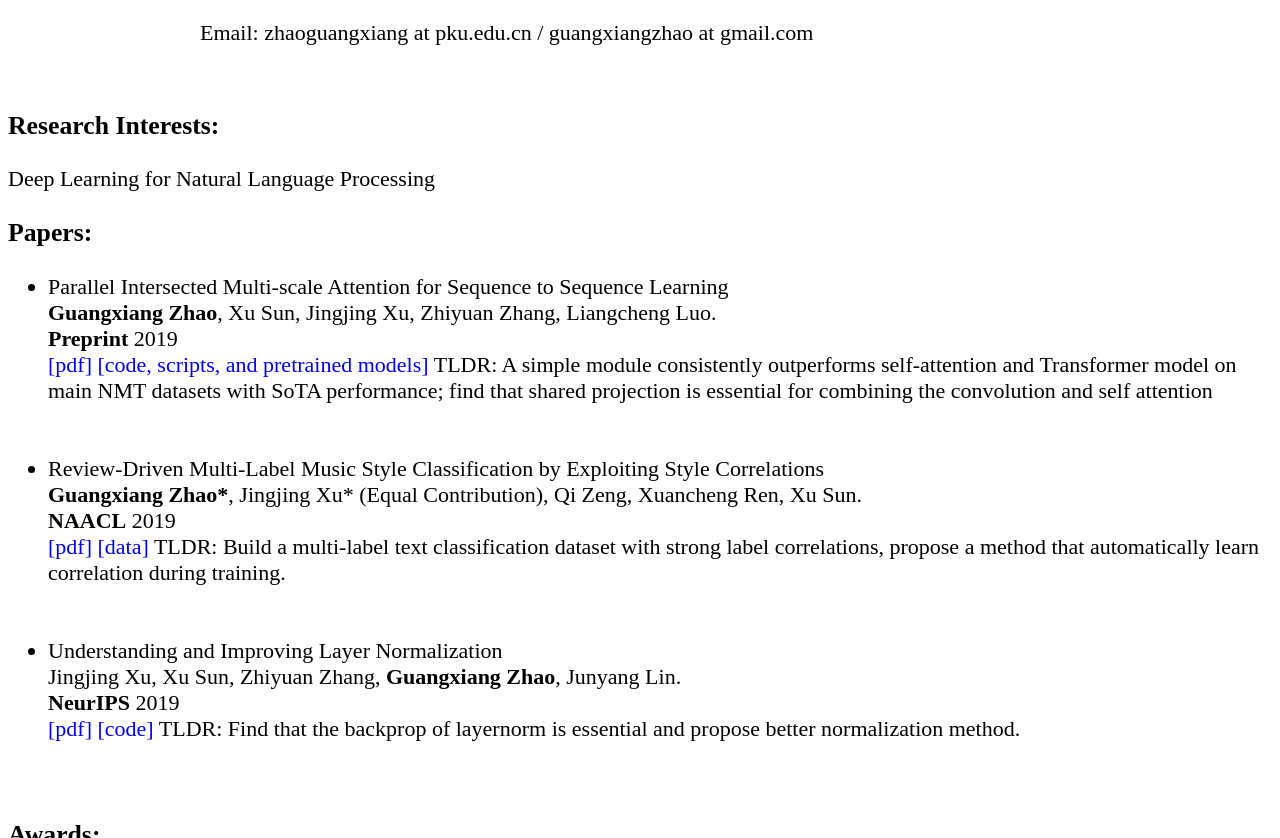
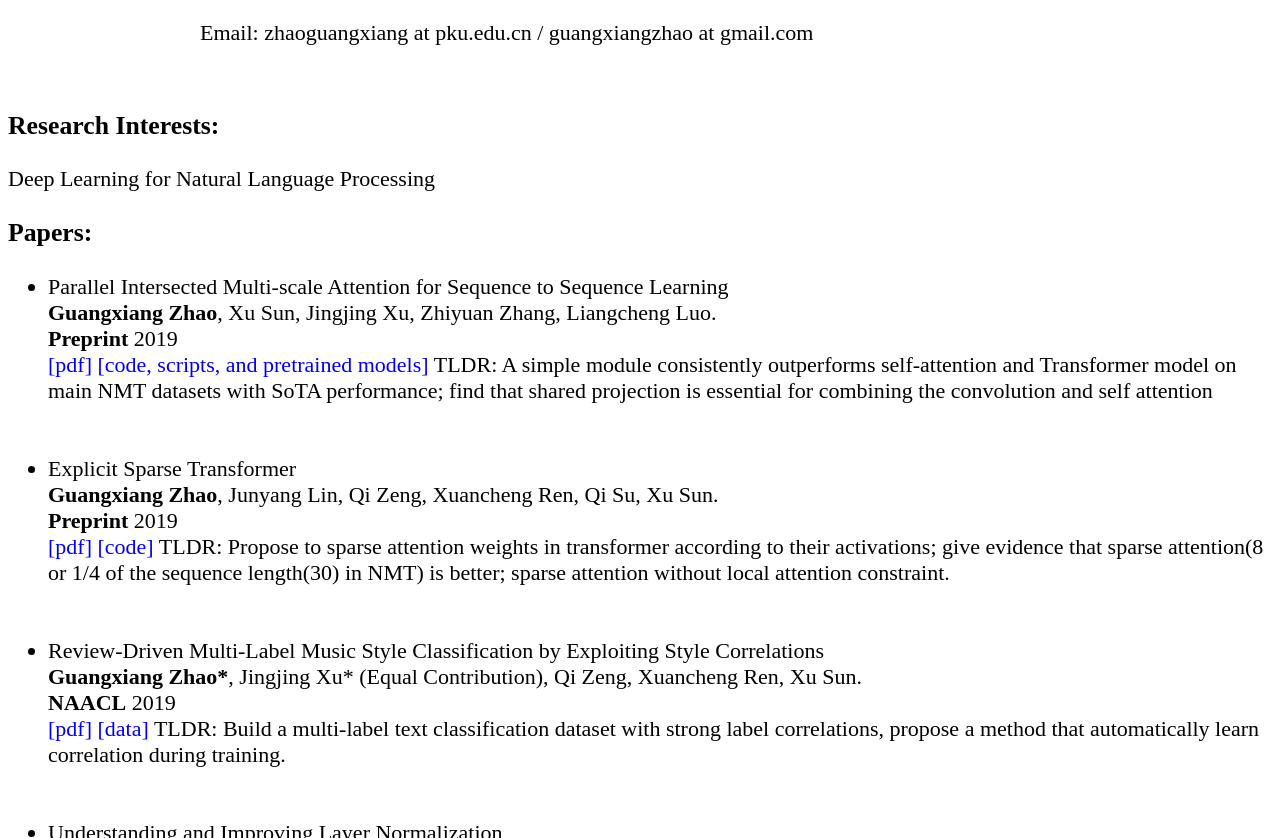
Before and after one commit to zhaoguangxiang/zhaoguangxiang.github.io, a plain HTML site: page index.html in a window 1280 px wide. Shown: the part 312-1150 px from the top of the page. Drawn offline with Linux system fonts and the light colour scheme.

Commit message:
Update index.html

```diff
--- a/index.html
+++ b/index.html
@@ -89,6 +89,14 @@ TLDR: A simple module consistently outperforms self-attention and Transformer mo
 <br><br>
 
 
+			<li>
+Explicit Sparse Transformer <br>
+<b>Guangxiang Zhao</b>, Junyang Lin, Qi Zeng, Xuancheng Ren, Qi Su, Xu Sun. <br>
+<b>Preprint</b> 2019 <br>
+<a href=https://arxiv.org/pdf/1912.11637>[pdf]</a> <a href=https://github.com/lancopku/Explicit-Sparse-Transformer>[code] </a>
+TLDR: Propose to sparse attention weights in transformer according to their activations; give evidence that sparse attention(8 or 1/4 of the sequence length(30) in NMT) is better; sparse attention without local attention constraint. <br>
+<br><br>
+
 
 <li>
 Review-Driven Multi-Label Music Style Classification by Exploiting Style Correlations <br>
```
